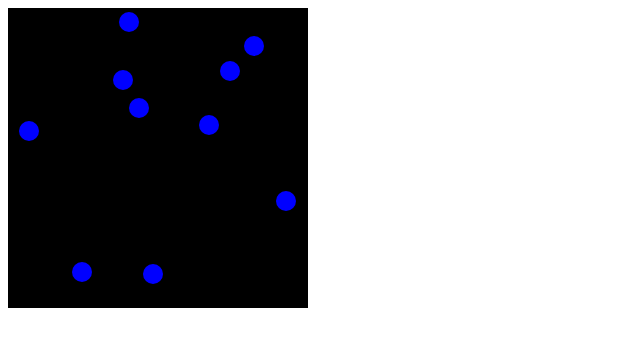
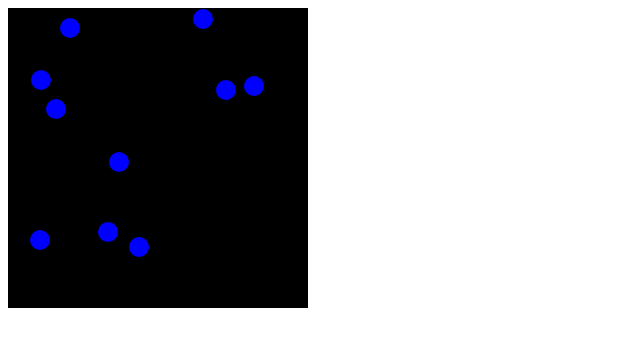
Before and after one commit to KadePixel/kadePixel.github.io, a plain HTML site: page asd-projects/debugging-exercise/index.html in a window 1280 px wide. Shown: the whole page, without its empty margins (0-640 px from the left). Drawn offline with nearby package versions, Linux system fonts and the light colour scheme.

Commit message:
completed debugging excercise

```diff
--- a/asd-projects/debugging-exercise/index.js
+++ b/asd-projects/debugging-exercise/index.js
@@ -85,17 +85,17 @@ $(document).ready(function () {
     // loop over the circles array. We use the maxCircles variable instead of circles.length
     // to make seeing issues in the debugger slightly easier (in practice, you should use
     // circles.length, but do NOT change it here)
-    for (var i = 0; i < maxCircles; i++) {
-      var circles = maxCircles[i];
+    for (var i = 0; i < circles.length; i++) {
+      var circle = circles[i];
 
       // move the circle
-      moveCircle(circles);
+      moveCircle(circle);
 
       // bounce the circle, if it hits a wall
-      bounceCircle(circles);
+      bounceCircle(circle);
 
       // redraw the circle on the screen after it moves
-      updateCircleOnScreen(circles);
+      updateCircleOnScreen(circle);
     }
   }
 
@@ -105,7 +105,7 @@ $(document).ready(function () {
 
   // this moves circles in memory but doesn't update them on the screen
   function moveCircle(circle) {
-    circle.x = circle.speedX;
+    circle.x += circle.speedX;
     circle.y += circle.speedY;
   }
 
@@ -129,7 +129,7 @@ $(document).ready(function () {
     // this bounces off the bottom wall
     else if (circle.y > boardHeight) {
       circle.y -= circle.speedY;
-      circle.speedX *= -1;
+      circle.speedY *= -1;
     }
   }
 
```
Also changed, not shown: index.html (+5 -5 lines).
